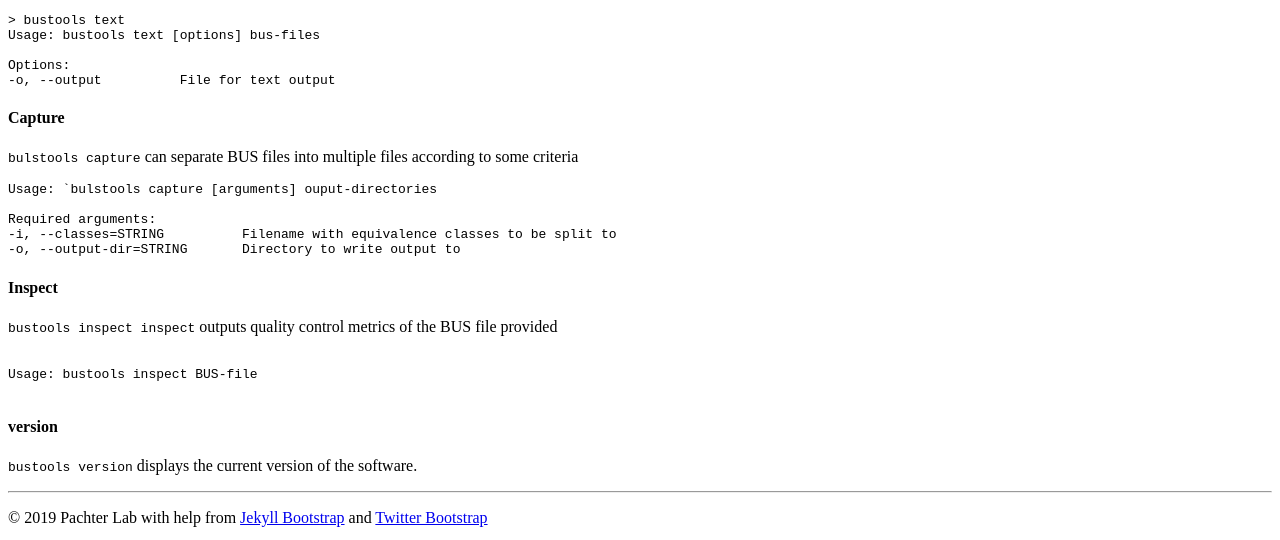
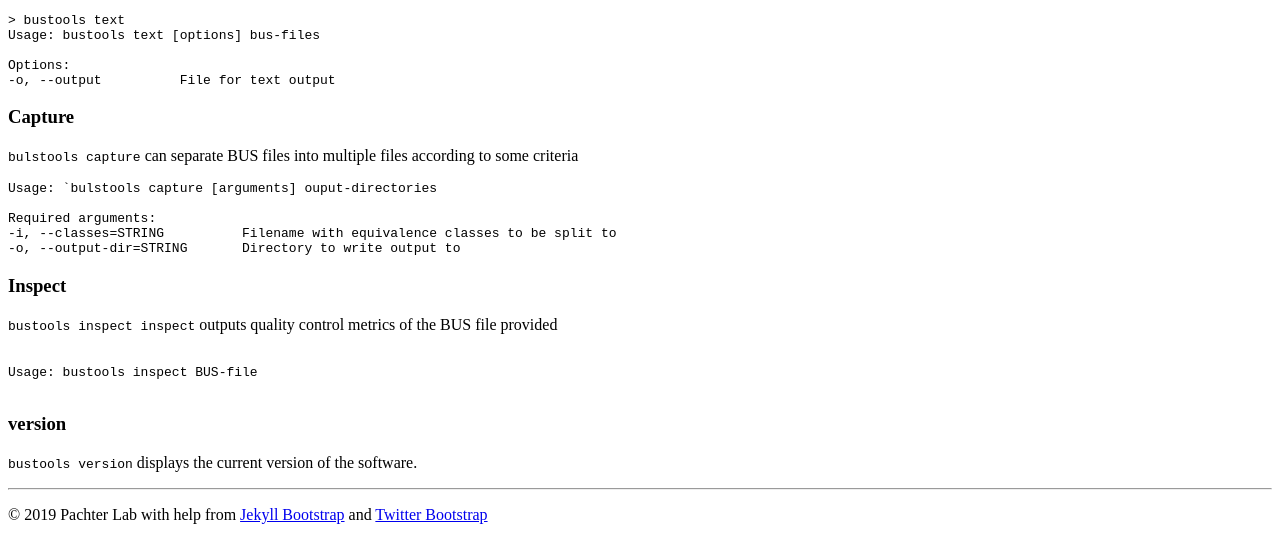
Before and after one commit to BUStools/BUStools.github.io, a Jekyll site: the page built from manual.md, in a window 1280 px wide. Shown: the part 713-1253 px from the top of the page. Built offline with Jekyll 4.4.1, drawn with Linux system fonts in a browser that asks for light colours.

```diff
--- a/manual.md
+++ b/manual.md
@@ -49,7 +49,7 @@ Options:
 -o, --output          File for text output
 ~~~
 
-#### Capture
+### Capture
 
 `bulstools capture` can separate BUS files into multiple files according to some criteria
 
@@ -61,7 +61,7 @@ Required arguments:
 -o, --output-dir=STRING       Directory to write output to
 ~~~
 
-#### Inspect
+### Inspect
 
 `bustools inspect inspect` outputs quality control metrics of the BUS file provided
 ~~~
@@ -70,6 +70,6 @@ Usage: bustools inspect BUS-file
 
 ~~~
 
-#### version
+### version
 
 `bustools version` displays the current version of the software.
```
